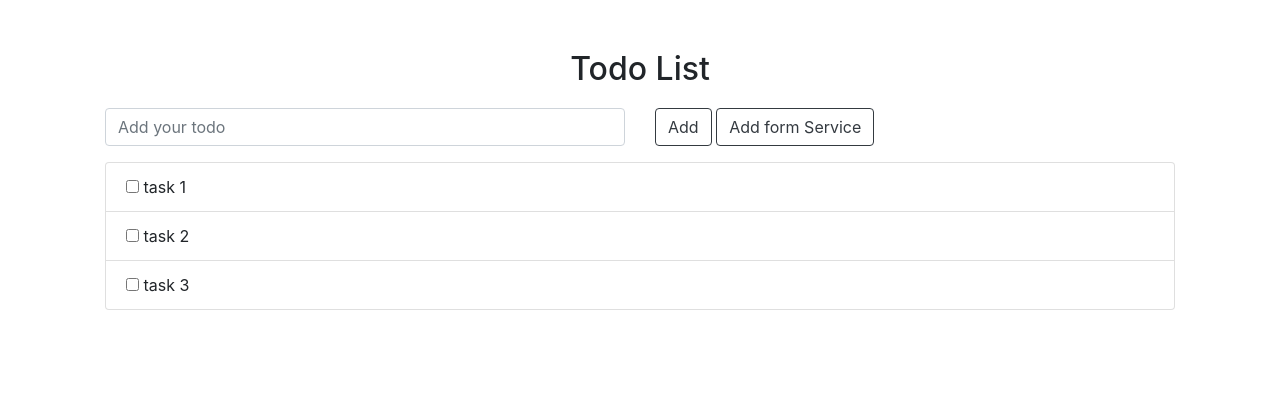
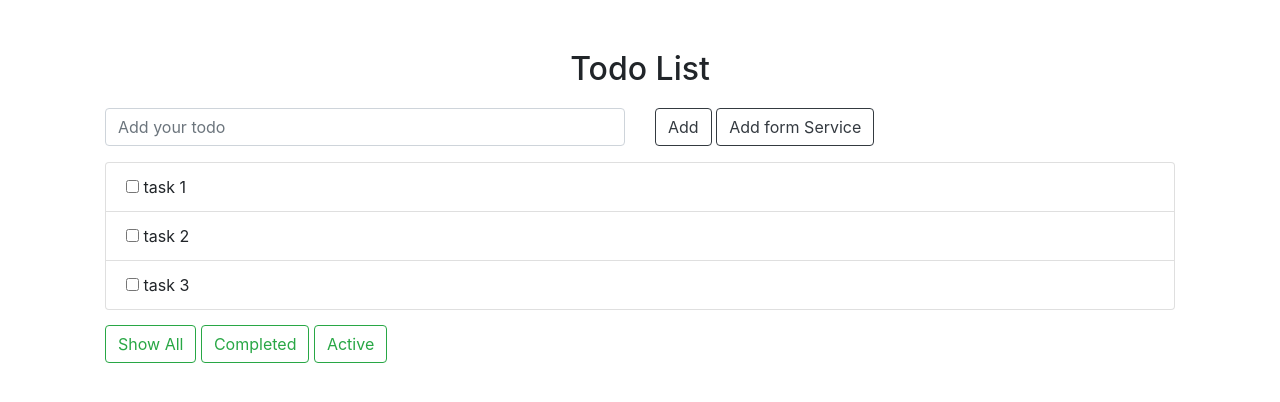
Before and after one commit to InduminiAyomi/todo-redux-saga, a React (Create React App) app: page / in a window 1280 px wide. Shown: the top 402 px of the page. Built offline with nearby package versions, Linux system fonts and the light colour scheme.

Commit message:
Added visibility buttons

```diff
--- a/src/App.css
+++ b/src/App.css
@@ -9,3 +9,7 @@
   padding-bottom: 20px;
   text-align: center;
 }
+
+.top-buffer {
+  margin-top: 15px;
+}
--- a/src/App.js
+++ b/src/App.js
@@ -1,6 +1,7 @@
 import React from 'react';
 import TodoList from './components/TodoList';
 import AddTodo from './components/AddTodo';
+import FilterTodos from './components/FilterTodos';
 
 const App = () => {
   return (
@@ -13,6 +14,9 @@ const App = () => {
         <div className='row-md-6'>
           <TodoList />
         </div>
+        <div className='row-md-6'>
+          <FilterTodos />
+        </div>
       </div>
     </div>
   );
--- a/src/actions/index.js
+++ b/src/actions/index.js
@@ -13,3 +13,9 @@ export const toggleTodo = id => ({
   type: TOGGLE_TODO,
   playload: id,
 });
+
+export const filterTodos = {
+  SHOW_ALL: 'SHOW_ALL',
+  SHOW_COMPLETED: 'SHOW_COMPLETED',
+  SHOW_ACTIVE: 'SHOW_ACTIVE',
+};
--- /dev/null
+++ b/src/components/FilterTodos.js
@@ -0,0 +1,16 @@
+import React from 'react';
+
+const FilterTodos = () => (
+  <div className='top-buffer'>
+    <button type='button' className='btn btn-outline-success'>
+      Show All
+    </button>{' '}
+    <button type='button' className='btn btn-outline-success'>
+      Completed
+    </button>{' '}
+    <button type='button' className='btn btn-outline-success'>
+      Active
+    </button>
+  </div>
+);
+export default FilterTodos;
--- /dev/null
+++ b/src/reducers/filter.js
@@ -0,0 +1,11 @@
+import { filterTodos } from '../actions';
+
+const filter = (state = filterTodos.SHOW_ALL, action) => {
+  switch (action.type) {
+    case 'SET_VISIBILITY_FILTER':
+      return action.filter;
+    default:
+      return state;
+  }
+};
+export default filter;
--- a/src/reducers/index.js
+++ b/src/reducers/index.js
@@ -1,6 +1,8 @@
 import { combineReducers } from 'redux';
 import todos from './todos';
+import filter from './filter';
 
 export default combineReducers({
   todos,
+  filter,
 });
```
